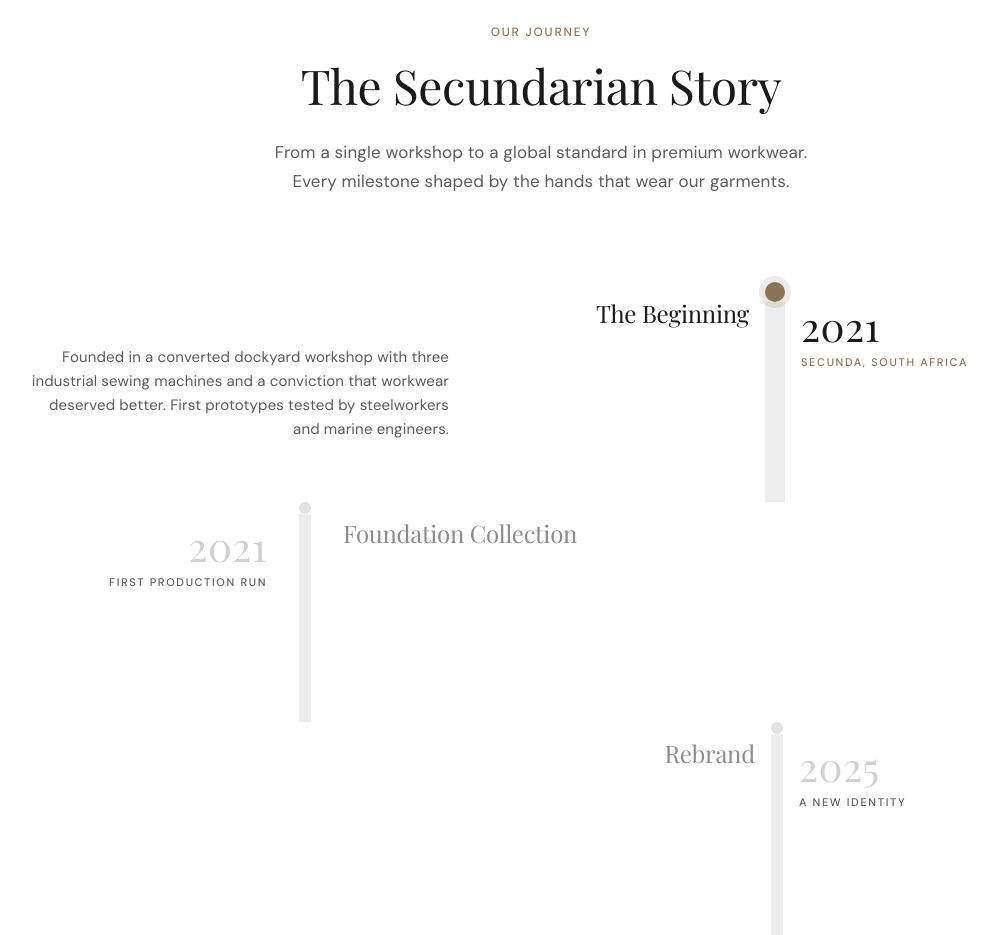
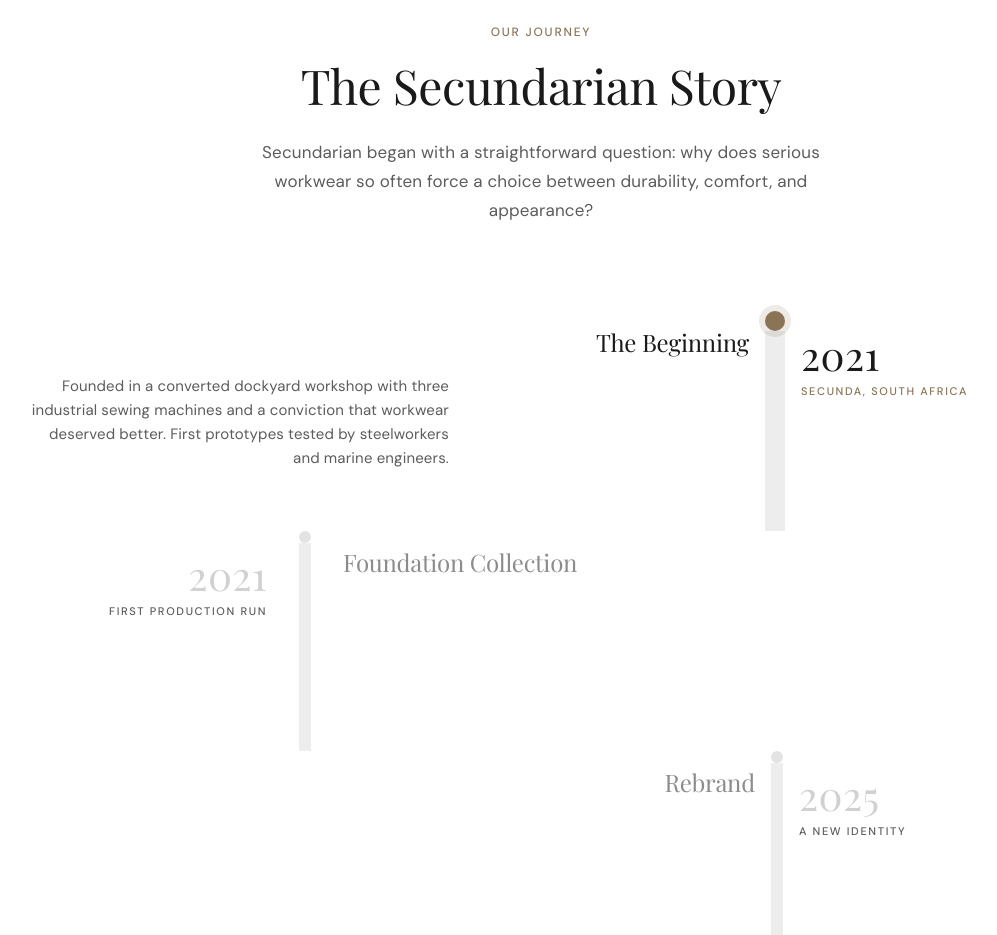
Before and after one commit to dimension9-svar/secundarian, a Next.js app: page / in a window 1280 px wide. Shown: the part 2600-3535 px from the top of the page, without its empty margins (99-1096 px from the left). Built offline with nearby package versions, Linux system fonts and the light colour scheme; a web font is replaced by a local one.

Commit message:
Update timeline intro copy

```diff
--- a/src/app/_components/SecundarianTimeline.tsx
+++ b/src/app/_components/SecundarianTimeline.tsx
@@ -239,8 +239,9 @@ export default function SecundarianTimeline() {
               mx: "auto",
             }}
           >
-            From a single workshop to a global standard in premium workwear.
-            Every milestone shaped by the hands that wear our garments.
+            Secundarian began with a straightforward question: why does
+            serious workwear so often force a choice between durability,
+            comfort, and appearance?
           </Typography>
         </Box>
 
```
